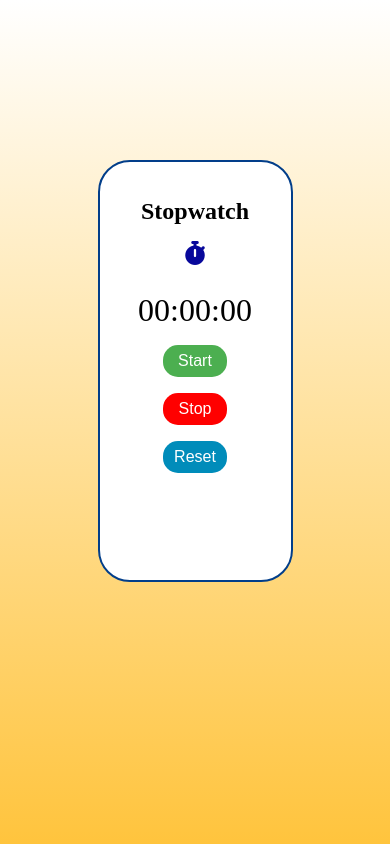
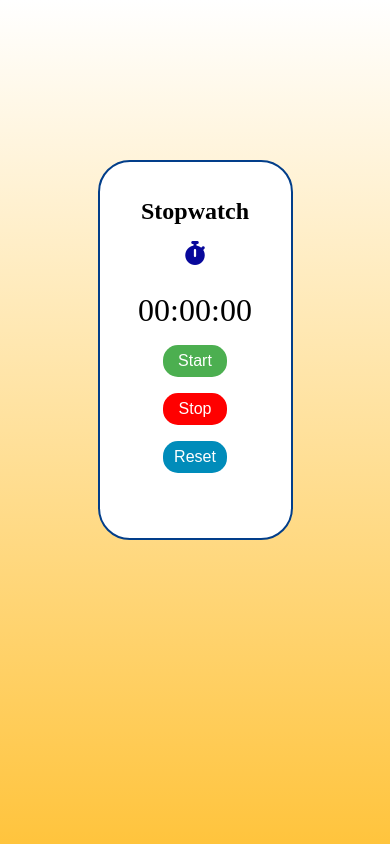
Before and after one commit to Anjali-Singh02/Stopwatch, a plain HTML site: page index.html in a window 390 px wide. Shown: the top 844 px of the page. Drawn offline with Linux system fonts and the light colour scheme.

Commit message:
updated stopwatch

```diff
--- a/index.css
+++ b/index.css
@@ -123,7 +123,7 @@ button:hover {
 @media (max-width : 445px) {
     .container {
         width: 50vw;
-        height: 50vh;
+        height: 45vh;
     }
     button {
         font-size: 1rem;
```
